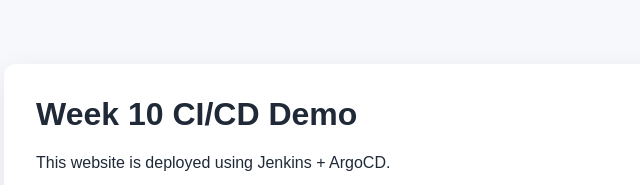
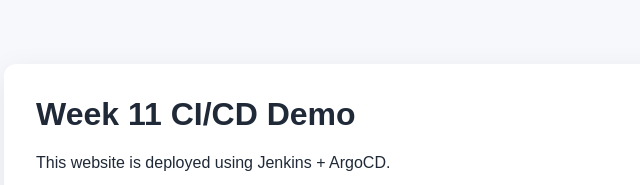
Before and after one commit to KarenNgugi/CNE01-Independent_Project_5, a website: page index.html in a window 1280 px wide. Shown: the top 185 px of the page, 244-884 px from the left. Drawn offline with Linux system fonts and the light colour scheme.

Commit message:
fix: added typo to test pipeline failure

```diff
--- a/index.html
+++ b/index.html
@@ -8,7 +8,7 @@
 </head>
 <body>
   <main class="container">
-    <h1>Week 10 CI/CD Demo</h1>
+    <h1>Week 11 CI/CD Demo</h1>
     <p>This website is deployed using Jenkins + ArgoCD.</p>
     <ul>
       <li>CI: Jenkins pipeline</li>
```
